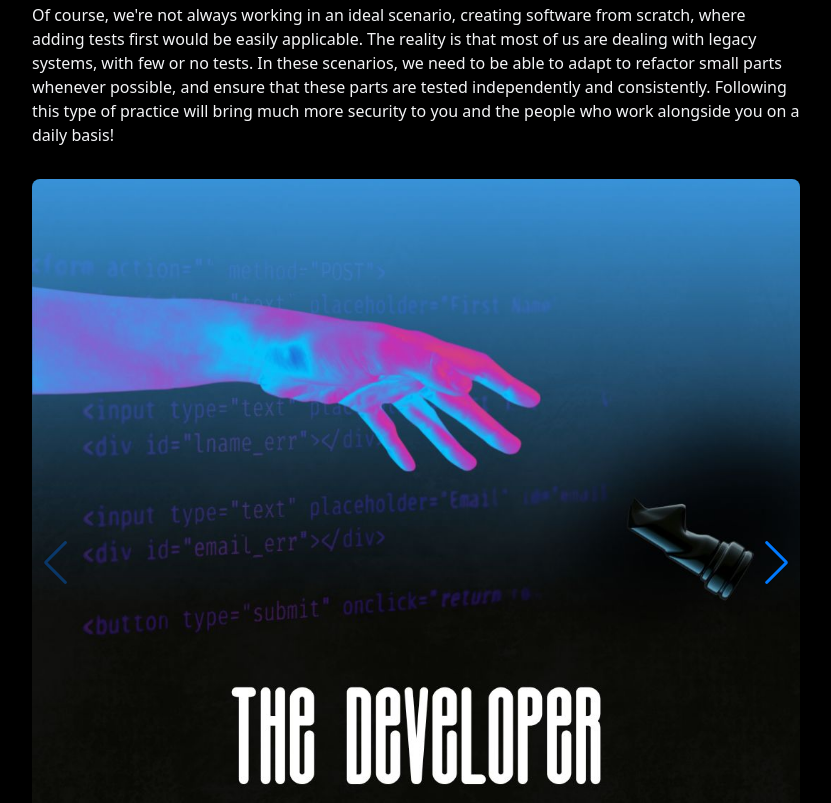
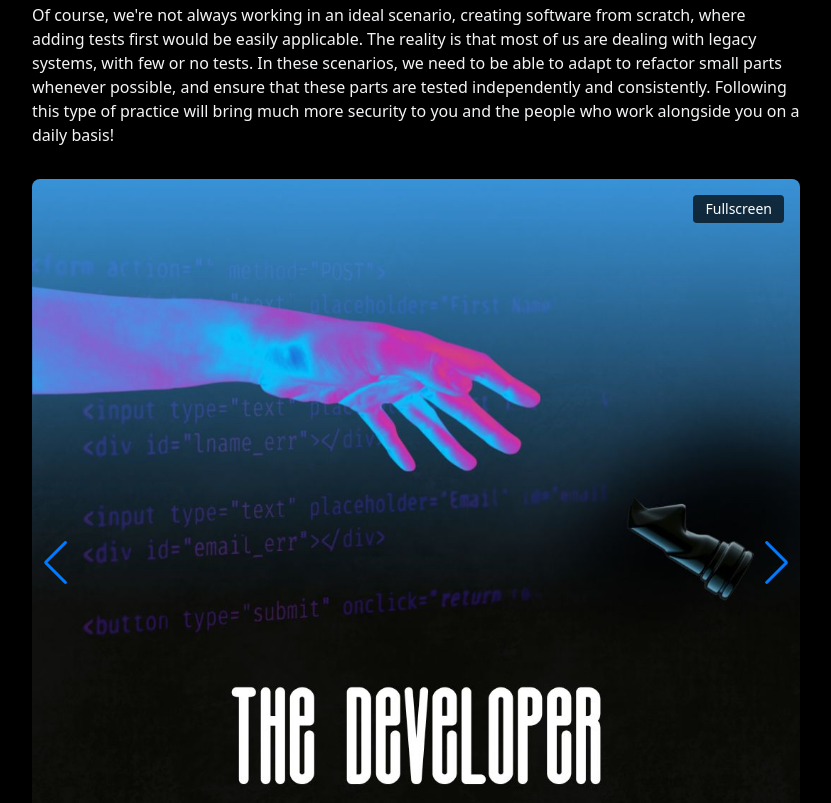
Before and after one commit to CoutoDev/coutodev.github.io, an Astro site: page /blog/automated-tests in a window 1280 px wide. Shown: the part 731-1534 px from the top of the page, without its empty margins (224-1055 px from the left). Built offline with nearby package versions, Linux system fonts and the light colour scheme; Astro itself is replaced by a stand-in of ours.

Commit message:
feat: add fullscreen slider

```diff
--- /dev/null
+++ b/src/components/FullscreenSliderModal.tsx
@@ -0,0 +1,149 @@
+import { useEffect, useRef, useState } from 'react';
+import Swiper from 'swiper';
+import { Navigation, A11y } from 'swiper/modules';
+import 'swiper/css';
+import 'swiper/css/navigation';
+
+interface Props {
+  images: string[];
+}
+
+export default function FullscreenSliderModal({ images }: Props) {
+  const [isFullscreen, setIsFullscreen] = useState(false);
+  const previewSwiperRef = useRef<HTMLDivElement>(null);
+  const fullscreenSwiperRef = useRef<HTMLDivElement>(null);
+  const nextButtonRef = useRef<HTMLDivElement>(null);
+  const prevButtonRef = useRef<HTMLDivElement>(null);
+  const fullNextButtonRef = useRef<HTMLDivElement>(null);
+  const fullPrevButtonRef = useRef<HTMLDivElement>(null);
+
+  const [previewSwiper, setPreviewSwiper] = useState<Swiper | null>(null);
+  const [fullscreenSwiper, setFullscreenSwiper] = useState<Swiper | null>(null);
+
+  // Initialize preview slider
+  useEffect(() => {
+    if (previewSwiperRef.current) {
+      const swiper = new Swiper(previewSwiperRef.current, {
+        modules: [Navigation, A11y],
+        slidesPerView: 1,
+        spaceBetween: 20,
+        navigation: {
+          nextEl: nextButtonRef.current,
+          prevEl: prevButtonRef.current,
+        },
+        loop: true,
+        a11y: {
+          prevSlideMessage: 'Previous slide',
+          nextSlideMessage: 'Next slide',
+        },
+      });
+      setPreviewSwiper(swiper);
+      return () => swiper.destroy();
+    }
+  }, []);
+
+  // Initialize fullscreen slider when opened
+  useEffect(() => {
+    if (isFullscreen && fullscreenSwiperRef.current) {
+      const swiper = new Swiper(fullscreenSwiperRef.current, {
+        modules: [Navigation, A11y],
+        slidesPerView: 1,
+        navigation: {
+          nextEl: fullNextButtonRef.current,
+          prevEl: fullPrevButtonRef.current,
+        },
+        loop: true,
+        a11y: {
+          prevSlideMessage: 'Previous slide',
+          nextSlideMessage: 'Next slide',
+        },
+      });
+
+      // Sync with preview slider if it exists
+      if (previewSwiper) {
+        swiper.slideTo(previewSwiper.realIndex);
+      }
+
+      setFullscreenSwiper(swiper);
+      document.body.style.overflow = 'hidden';
+
+      return () => {
+        swiper.destroy();
+        document.body.style.overflow = 'auto';
+      };
+    }
+  }, [isFullscreen, previewSwiper]);
+
+  const openFullscreen = () => {
+    setIsFullscreen(true);
+  };
+
+  const closeFullscreen = () => {
+    // Sync back to preview slider before closing
+    if (previewSwiper && fullscreenSwiper) {
+      previewSwiper.slideTo(fullscreenSwiper.realIndex);
+    }
+    setIsFullscreen(false);  };
+
+  return (
+    <>
+      {/* Preview Slider */}
+      <div className="relative mt-8">
+      <button
+          onClick={openFullscreen}
+          className="absolute top-4 right-4 bg-black/70 text-white px-3 py-1 rounded text-sm flex items-center gap-1 z-10"
+          aria-label="View in fullscreen"
+        >
+          Fullscreen
+        </button>
+        <div className="swiper" ref={previewSwiperRef}>
+          <div className="swiper-wrapper">
+            {images.map((image, index) => (
+              <div key={`preview-${index}`} className="swiper-slide">
+                <img
+                  src={image}
+                  alt={`Preview ${index + 1}`}
+                  className="w-full h-auto object-contain rounded-lg cursor-zoom-in"
+                  loading="lazy"
+                  onClick={openFullscreen}
+                />
+              </div>
+            ))}
+          </div>
+          <div ref={prevButtonRef} className="swiper-button-prev"></div>
+          <div ref={nextButtonRef} className="swiper-button-next"></div>
+        </div>
+      </div>
+
+      {/* Fullscreen Modal */}
+      {isFullscreen && (
+        <div className="fixed inset-0 bg-black/70 z-50 p-4 w-full h-full">
+          <button
+            className="absolute top-4 right-4 text-center text-white z-10 hover:cursor-pointer text-2xl rounded-full"
+            onClick={closeFullscreen}
+            aria-label="Close fullscreen"
+          >
+            &times;
+          </button>
+
+          <div className="flex justify-center items-center swiper w-full h-full" ref={fullscreenSwiperRef}>
+            <div className="swiper-wrapper" onClick={closeFullscreen}>
+              {images.map((image, index) => (
+                <div key={`full-${index}`} className="swiper-slide">
+                  <img
+                    src={image}
+                    alt={`Slide ${index + 1}`}
+                    className="w-full h-full object-contain"
+                    loading="lazy"
+                  />
+                </div>
+              ))}
+            </div>
+            <div ref={fullPrevButtonRef} className="swiper-button-prev text-white"></div>
+            <div ref={fullNextButtonRef} className="swiper-button-next text-white"></div>
+          </div>
+        </div>
+      )}
+    </>
+  );
+}
--- a/src/layouts/BlogPost.astro
+++ b/src/layouts/BlogPost.astro
@@ -5,7 +5,7 @@ import BaseHead from '../components/BaseHead.astro';
 import Header from '../components/Header.astro';
 import Footer from '../components/Footer.astro';
 import FormattedDate from '../components/FormattedDate.astro';
-import { Image } from 'astro:assets'
+import FullscreenSliderModal from '../components/FullscreenSliderModal.tsx';
 
 type Props = CollectionEntry<'blog'>['data'];
 
@@ -47,40 +47,11 @@ const { title, pubDate, updatedDate, carouselImages, tags } = Astro.props;
 					</div>
 					<slot />
 					{carouselImages && (
-						<div class="relative">
-							<div class="swiper mt-8 rounded-lg overflow-hidden">
-								<div class="swiper-wrapper">
-									{carouselImages?.map((image) => (
-										<div class="swiper-slide">
-											<Image src={image} alt="Carousel Image Content" height={480} width={960} class="w-full h-auto" />
-										</div>
-									))}
-								</div>
-								<div class="swiper-button-prev text-fuchsia-700"></div>
-								<div class="swiper-button-next text-fuchsia-700"></div>
-							</div>
-						</div>
+						<FullscreenSliderModal images={carouselImages} client:only="react" />
 					)}
 				</div>
 			</article>
 		</main>
 		<Footer />
 	</body>
-	<script>
-		import Swiper from 'swiper';
-		import { Navigation, A11y } from 'swiper/modules';
-		import 'swiper/css';
-		import 'swiper/css/bundle';
-
-		const swiper = new Swiper('.swiper', {
-			modules: [Navigation, A11y],
-			slidesPerView: 1,
-			zoom: true,
-			navigation: {
-				prevEl: '.swiper-button-prev',
-				nextEl: '.swiper-button-next',
-			},
-		});
-	</script>
-
 </html>
```
